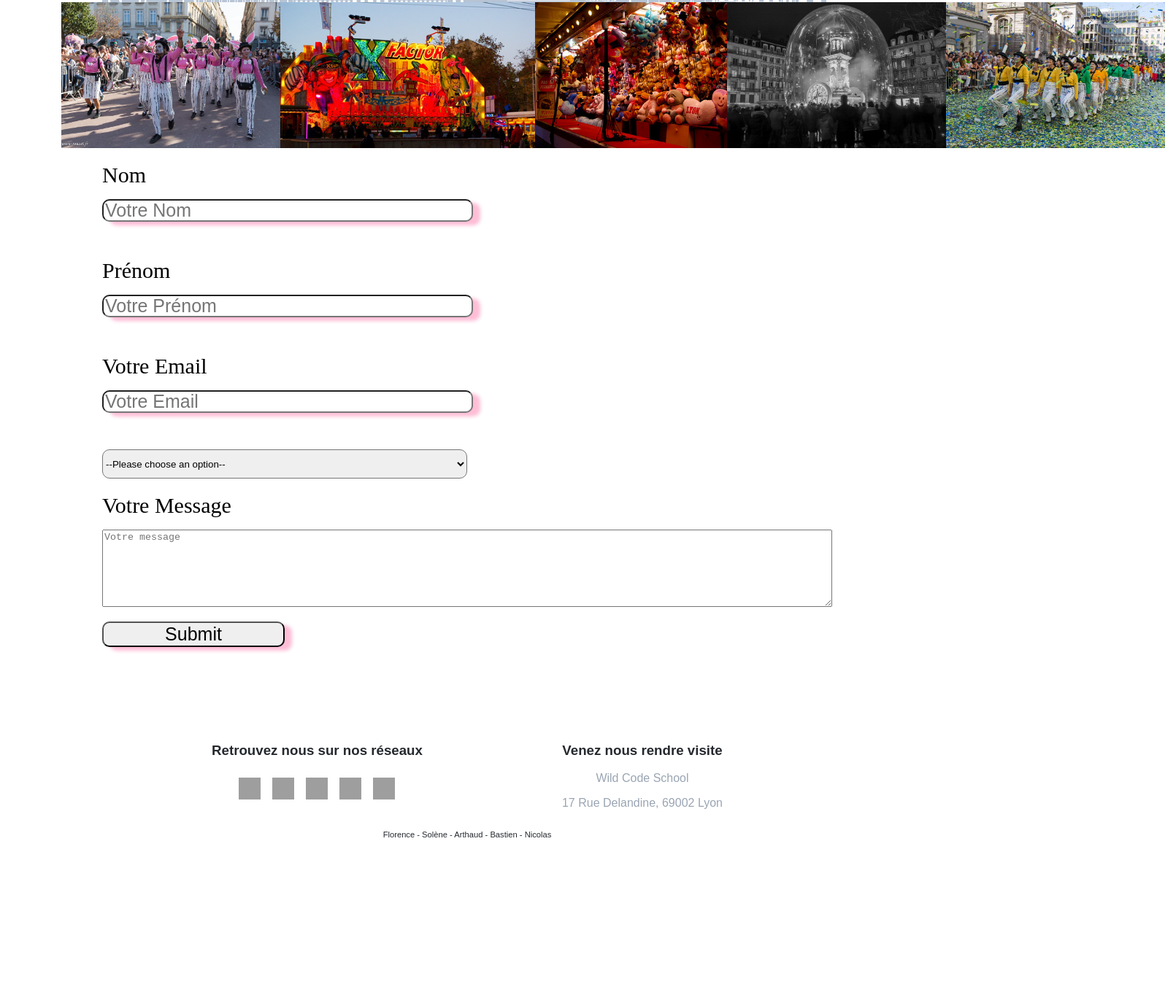
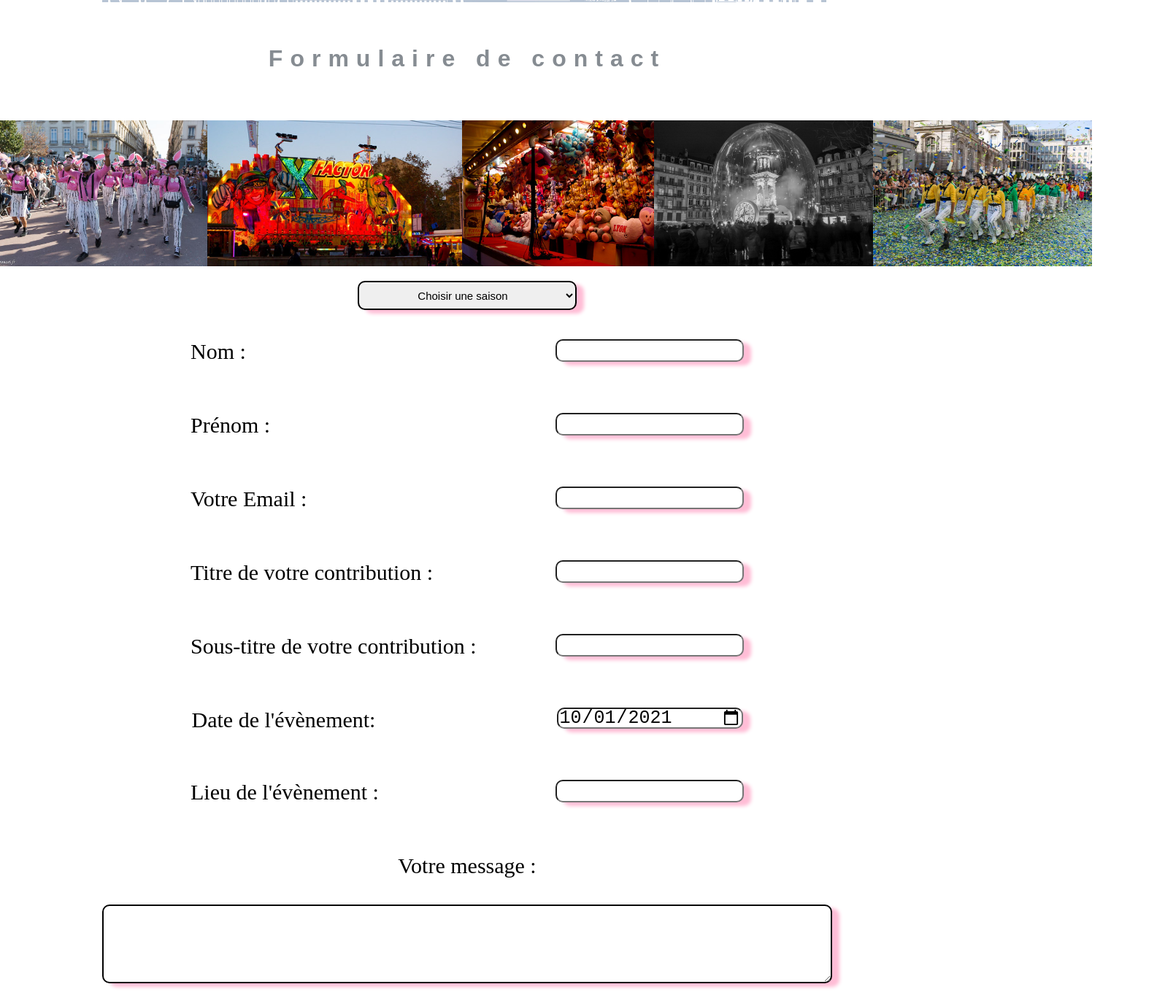
Before and after one commit to bahstiien/les4saisons, a website: page formulaire.html in a window 1280 px wide. Shown: the part 205-1580 px from the top of the page at 73% size, 1596 px wide, since content can reach past the window. Before the commit the page ends 1366 px from the top, so only its background shows below. Drawn offline with Linux system fonts and the light colour scheme; grey boxes are pictures that could not be loaded; a web font is replaced by a local one.

Commit message:
Modif of the friday day

```diff
--- a/formulaire.html
+++ b/formulaire.html
@@ -17,14 +17,13 @@
 <body>
 <header>
     <div class="topHeader">
-        <h1>Le Lyon des saisons</h1>
-        <h2>Formulaire de contact</h2>
-        <div id="btnLangage">
+        <h1><a href="index.html">Le Lyon des saisons</a></h1>
+       <div id="btnLangage">
             <input type="checkbox" name=" btn ">
         </div>
     </div>
 </header>
-
+<h2>Formulaire de contact</h2>
 <div id="caroussel">
     <div class="images">
         <img src="img/image2.jpg" alt="">
@@ -35,28 +34,44 @@
         <img src="img/image1.jpg" alt="">
     </div>
     </div>
-
-<section id="formContact">
-    <form id="formContact">
-        <label for="name">Nom</label>
-        <input type="text" id="name" placeholder="Votre Nom">
-
-        <label for="prenom">Prénom</label>
-        <input type="text" id="prenom" placeholder="Votre Prénom">
-
-        <label for="email">Votre Email</label>
-        <input type="text" id="email" placeholder="Votre Email">
-
+    <div class="selectSaison">
         <select name="saison" id="selectSaison">
-            <option value="">--Please choose an option--</option>
+            <option value="">Choisir une saison</option>
             <option value="spring">Printemps</option>
             <option value="summer">Eté</option>
             <option value="fall">Automne</option>
             <option value="winter">Hiver</option>
         </select>
+    </div>
 
-        <label for="message">Votre Message</label>
-        <textarea id="message" placeholder="Votre message"></textarea>
+    <section id="Contact">
+    <form id="formContact">
+        <label for="name">Nom :</label>
+        <input type="text" id="name">
+
+        <label for="prenom">Prénom :</label>
+        <input type="text" id="prenom">
+
+        <label for="email">Votre Email :</label>
+        <input type="text" id="email">
+
+        <label for="titre">Titre de votre contribution :</label>
+        <input type="text" id="titre">
+
+        <label for="soustitre">Sous-titre de votre contribution :</label>
+        <input type="text" id="soustitre">
+
+        <label for="date">Date de l'évènement:</label>
+
+        <input type="date" id="start" name="trip-start"
+        value="2021-10-01"
+        min="2021-01-01" max="2030-12-31">
+
+        <label for="lieu">Lieu de l'évènement :</label>
+        <input type="text" id="lieu">
+
+        <label for="message" class="labelMess">Votre message :</label>
+        <textarea id="message"></textarea>
 
         <input type="submit" id="OK">
     </form>
--- a/style.css
+++ b/style.css
@@ -326,20 +326,22 @@ min-height: 200px;
             transform: translate(0);
         }
         25% {
+            transform: translate(50px);
+        }
+        50% {
             transform: translate(100px);
         }
-        50% {
-            transform: translate(200px);
-        }
         75% {
-            transform: translate(100px);
+            transform: translate(50px);
         }
     }
 
 
 #formContact {
     display: flex;
-    flex-direction: column;
+    flex-wrap: wrap;
+    justify-content: center;
+
 }
 
 label {
@@ -347,29 +349,40 @@ label {
     width: 50%;
     border-radius: 10px;
     margin-bottom: 20px;
-    margin-top: 20px;
+    margin-top: 40px;
     font-size: 30px;
 }
 
 input {
     height: 25px;
-    width: 50%;
+    width: 25%;
     border-radius: 10px;
     box-shadow: 10px 5px 5px #FFBDD6;
     font-size: 25px;
     margin-bottom: 30px;
+    margin-top: 40px;
 }
 
 #selectSaison {
     margin-top: 20px;
     height: 40px;
-    width: 50%;
+    width: 30%;
     border-radius: 10px;
+    margin-left: 35%;
+    text-align: center;
+    box-shadow: 10px 5px 5px #FFBDD6;
+    border: 2px solid black;
+    font-size: 15px;
 }
+
 
 #message {
     height: 100px;
     margin-bottom: 20px;
+    width: 100%;
+    border-radius: 10px;
+    box-shadow: 10px 5px 5px #FFBDD6;
+    border: 2px solid black;
 }
 
 #OK {
@@ -381,3 +394,8 @@ input {
     background:  #FFBDD6;
     box-shadow:10px 5px 5px #000000;
 }
+
+.labelMess {
+    text-align: center;
+    margin-bottom: 40px;
+}
```
